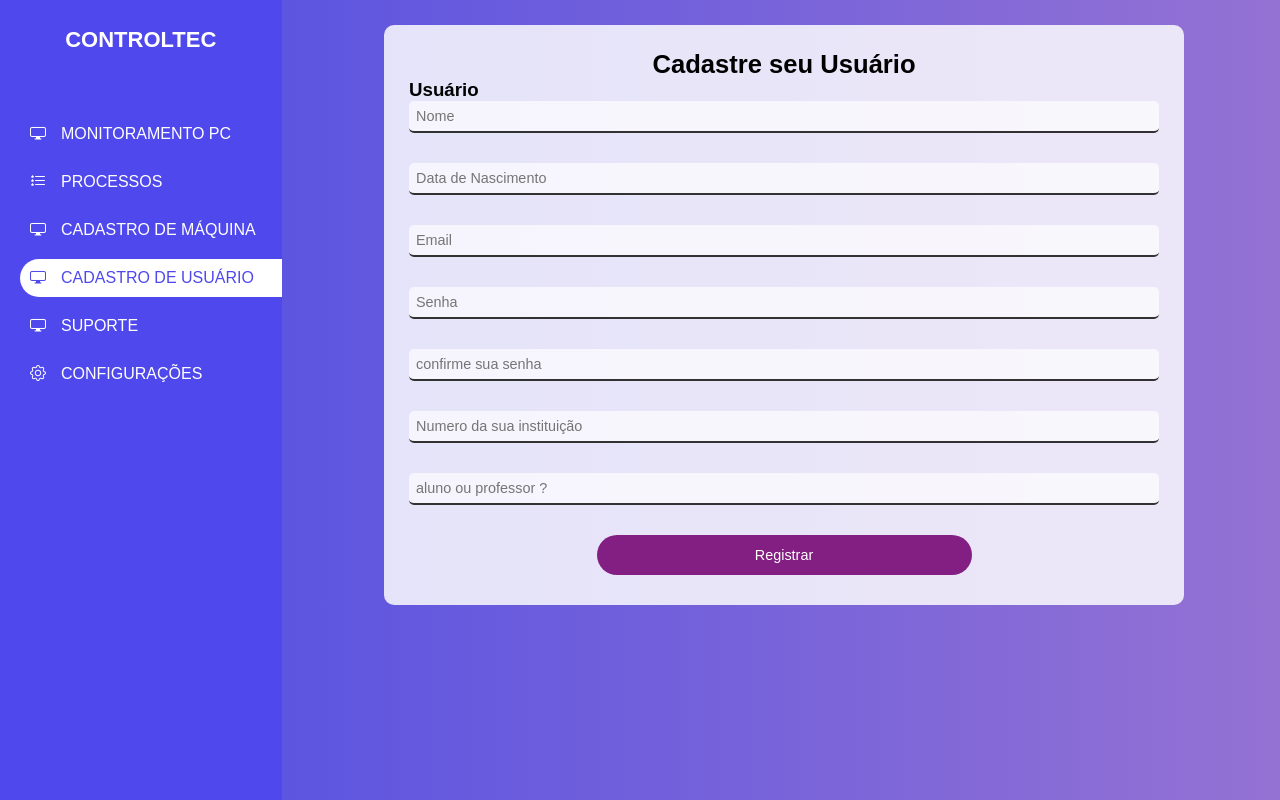
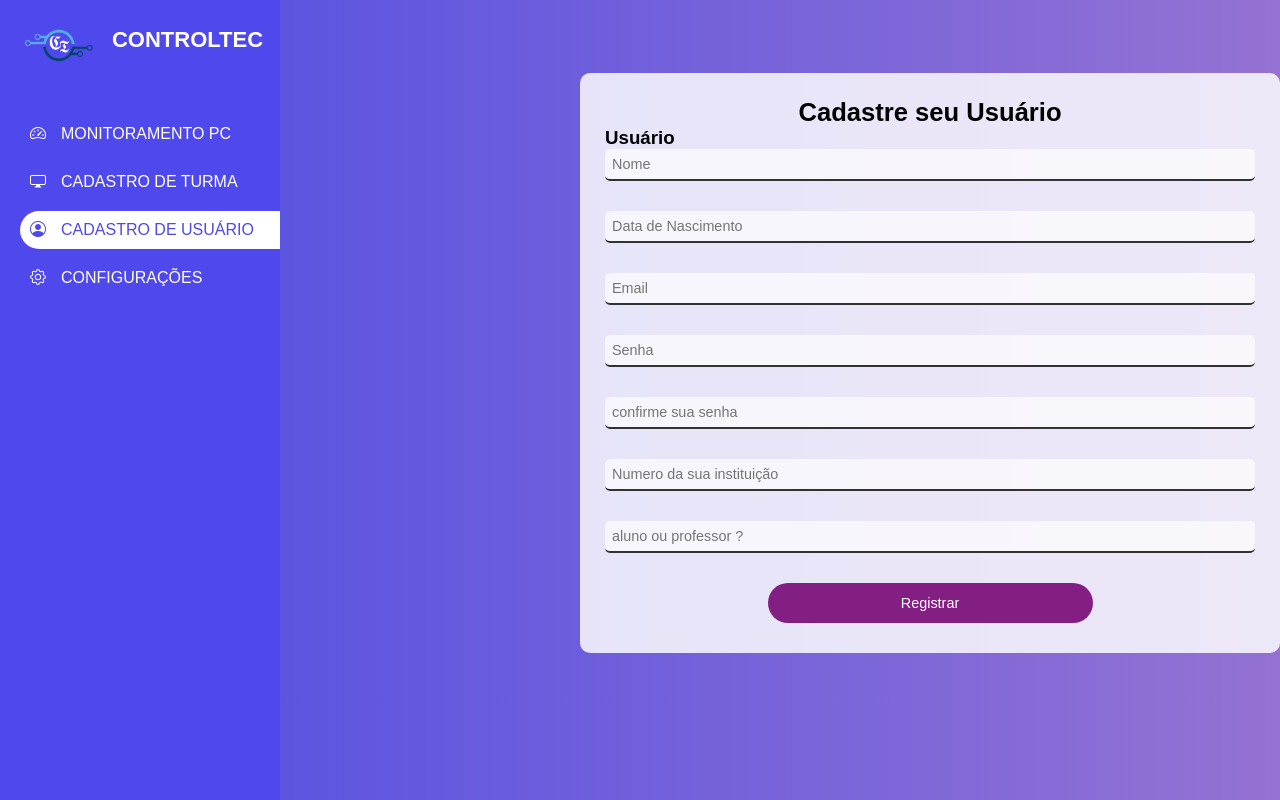
Before and after one commit to Luiz0809/ControlTecWeb, a website: page site/public/cadastroUsuario.html in a window 1280 px wide. Drawn offline with nearby package versions, Linux system fonts and the light colour scheme.

Commit message:
add css tela de cadastro Usuario

```diff
--- a/site/public/cadastroUsuario.html
+++ b/site/public/cadastroUsuario.html
@@ -12,21 +12,20 @@
 </head>
 
 <body>
-
-    <main class="content">
     <nav class="nav">
         <a href="" class="logo">
+            <img id="img_logo" src="imagens/Logo.png">
             <span>ControlTec</span>
         </a>
         <ul class="menu">
-         <li><a href="dashboard.html"><i class="bi bi-display "></i><span class="active">Monitoramento PC</span></a></li>
-         <li><a href=""><i class="bi bi-list-stars"></i><span>Processos</span></a></li>
-         <li><a href="cadastroTurma.html"><i class="bi bi-display"></i><span>Cadastro de Máquina</span></a></li>
-         <li class="active"><a href="cadastroUsuario.html"><i class="bi bi-display"></i><span> Cadastro de Usuário</span></a></li>
-         <li><a href=""><i class="bi bi-display"></i><span> Suporte</span></a></li>
+         <li><a href="dashboard.html"><i class="bi bi-speedometer2"></i><span>Monitoramento PC</span></a></li>
+         <li><a href="cadastroTurma.html"><i class="bi bi-display"></i><span>Cadastro de Turma</span></a></li>
+         <li class="active"><a href="cadastroUsuario.html"><i class="bi bi-person-circle"></i><span> Cadastro de Usuário</span></a></li>
          <li><a href=""><i class="bi bi-gear"></i><span>Configurações</span></a></li>
         </ul>
     </nav>
+
+    <main class="content">
 
         <div id="main-container">
             <h1>Cadastre seu Usuário</h1>
@@ -68,7 +67,9 @@
     </div>
     </div>
     </div>
+
 </main>
+
 </body>
 
 </html>
--- a/site/public/css/cadasusua.css
+++ b/site/public/css/cadasusua.css
@@ -19,17 +19,11 @@
         --color-6: rgb(131, 30, 131);
     }
 
-    .content {
-        /* width: calc(100% - 280px); */
-        height: 100%;
-        /* min-height: 100vh; */
-        position: relative;
-    }
+    /*NAV*/
 
-
-    .content  .nav {
+    .nav {
         display: block;
-        width: 22%;
+        width: 280px;
         height: 100%;
         padding: 15px 0;
         position: fixed;
@@ -38,7 +32,7 @@
         background-color: var(--color-3);
     }
 
-    .content  .nav .logo {
+    .nav .logo {
         width: 100%;
         height: 50px;
         margin-bottom: 50px;
@@ -51,31 +45,31 @@
         transition: all .4s ease-in-out;
     }
 
-    .content .nav .logo .bi {
+    .nav .logo #img_logo {
         margin-right: 15px;
-        font-size: 32px;
+        height: 80px;
         transition: all .4s ease-in-out;
     }
 
-    .content .nav .logo span {
+    .nav .logo span {
         font-weight: 900;
         font-size: 22px;
     }
 
-    .content .nav .menu {
+    .nav .menu {
         list-style: none;
         display: block;
         margin: 0;
         padding: 0;
     }
 
-    .content .nav .menu li {
+    .nav .menu li {
         display: block;
         padding-left: 20px;
         margin-bottom: 10px;
     }
 
-    .content .nav .menu li a {
+    .nav .menu li a {
         width: 100%;
         display: flex;
         align-items: center;
@@ -88,23 +82,35 @@
         transition: all ease-in-out .4s;
     }
 
-    .content .nav .menu li a .bi {
+    .nav .menu li a .bi {
         margin-right: 15px;
     }
 
-    .content .nav .menu li a:hover {
+    .nav .menu li a:hover {
+        color: #4f48ec;
+        background-color: #fff;
+    }
+
+    .nav .menu li.active a {
         color: var(--color-3);
         background-color: var(--color-1);
     }
 
-    .content .nav .menu li.active a {
-        color: var(--color-3);
-        background-color: var(--color-1);
+    .content {
+        width: calc(100% - 280px);
+        float: right;
+        align-items: center;
+        display: flex;
+        height: calc(100vh - 100px);
+
     }
+
 
     body {
  /*        background-color: gray; vc esta comentado */
         background-image: linear-gradient(to right, rgb(77, 77, 228), rgb(148, 114, 211));
+        font-family: 'Poppins', sans-serif;
+    font-size: 16px;
     }
 
     input, label {
```
